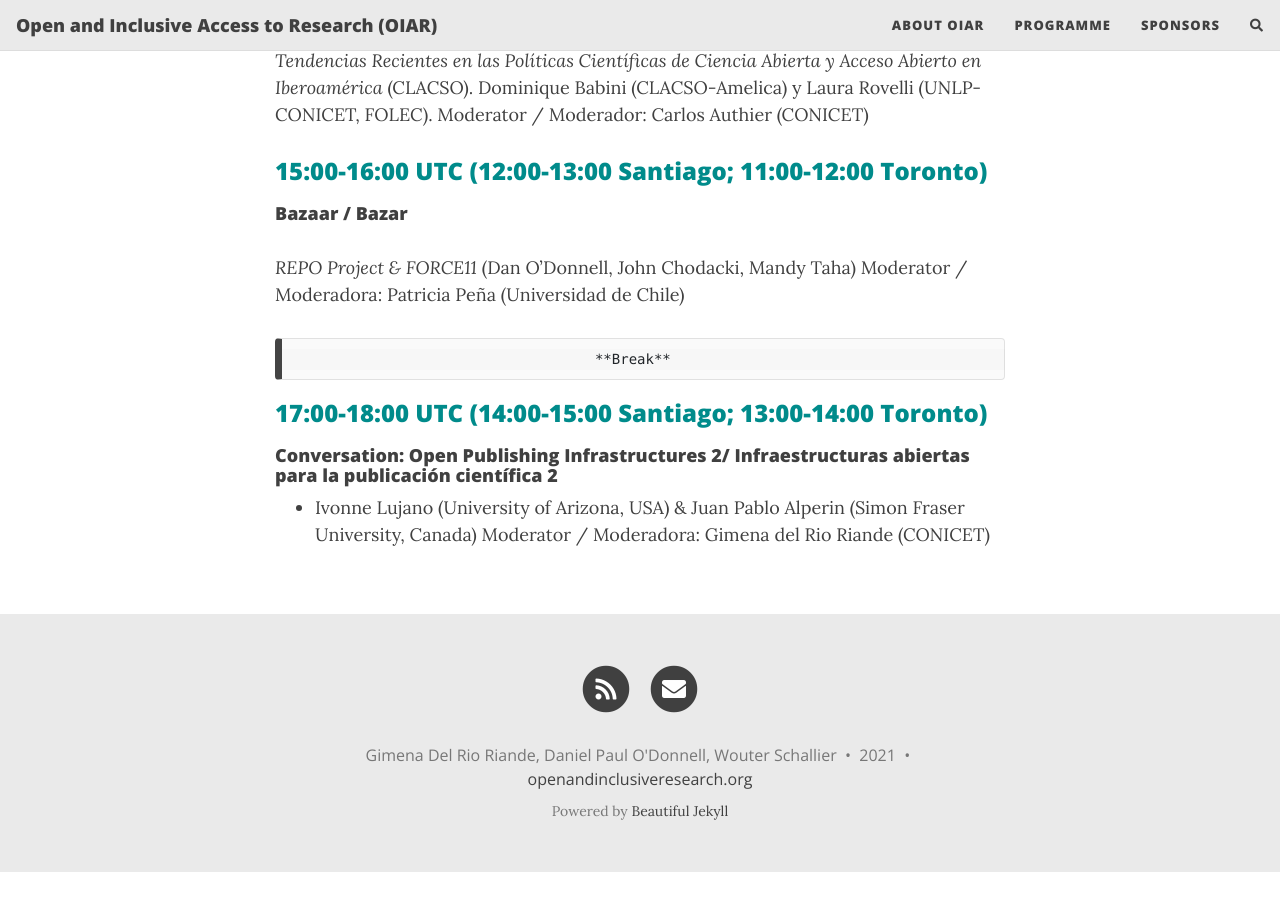
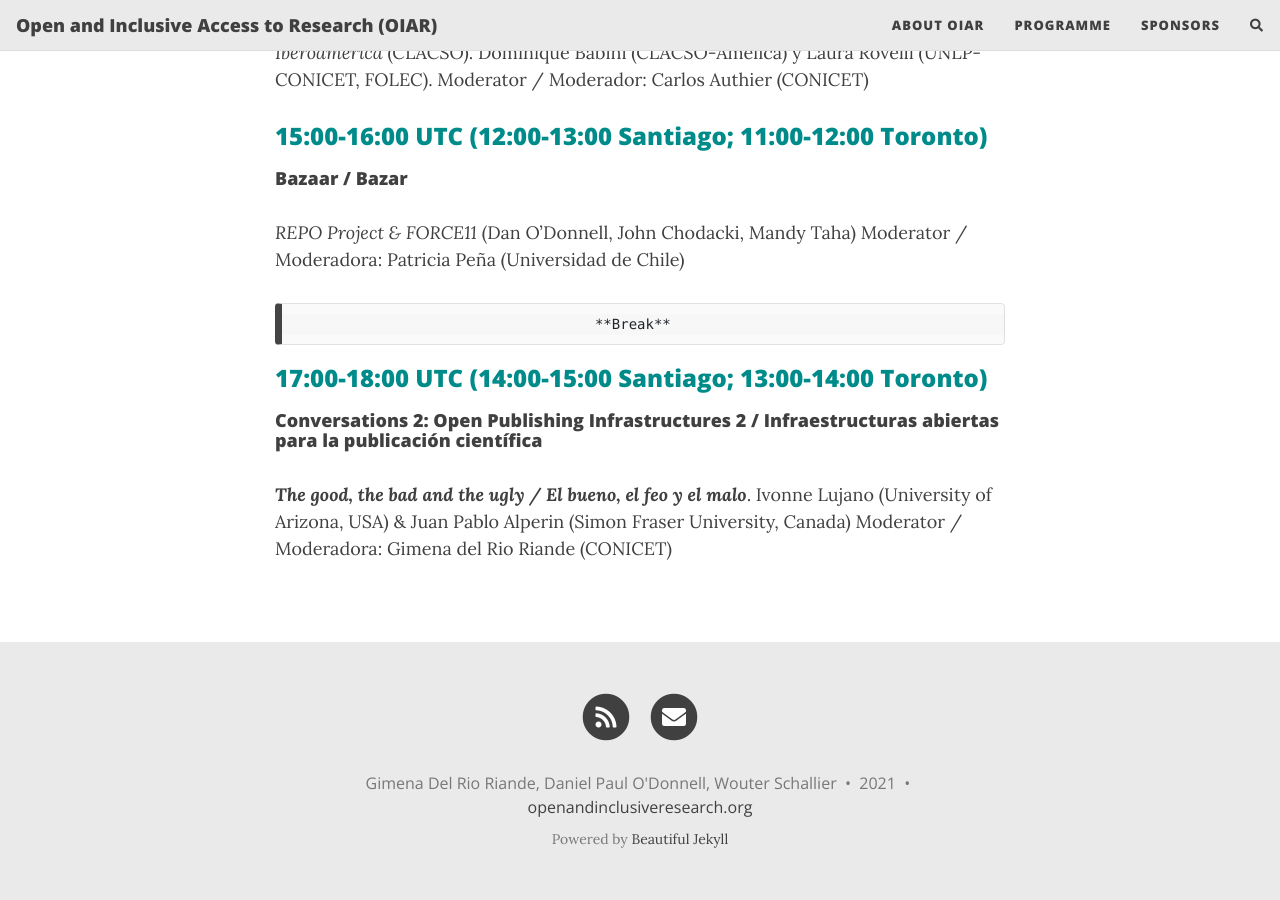
Before and after one commit to caedmon5/OIAR, a Jekyll site: the page built from programme.md, in a window 1280 px wide and 900 px high, scrolled down 2292 px. Built offline with Jekyll 4.4.1, drawn with Linux system fonts in a browser that asks for light colours; nearby versions of some CDN libraries; comment, search, counter and statistics services are not loaded; before the commit the page ends 3164 px from its top, so only the background shows below that; some of the changed text lies outside the part shown.

Commit message:
prueba 8

```diff
--- a/programme.md
+++ b/programme.md
@@ -3,10 +3,10 @@ layout: page
 title: Programme / Programa
 subtitle: Open and Inclusive Access to Research, November 8-11, 2021
 ---
-
 # Monday / Lunes 8
 ### <span style="color: DarkCyan;">14:00-15:30 UTC (11:00-12:30 Santiago; 10:00-11:30 Toronto)</span>
 #### Paralell Workshops 1
+
 1. ***Digital Rights and Ethical Usage of (Big) Data / Derechos digitales y usos éticos de (grandes) datos***. Maria Paz Hermosilla (Universidad Adolfo Ibañez, Chile) (Spanish).
 2. ***Translation Systems for Global Knowledge Justice / Sistemas de traducción para un conocimiento justo y  global***. Simon Worthington (FORCE11) (English).
 
@@ -14,6 +14,7 @@ subtitle: Open and Inclusive Access to Research, November 8-11, 2021
 
 ### <span style="color: DarkCyan;">17:00-18:00 UTC (14:00-15:00 Santiago; 13:00-14:00 Toronto)</span>
 #### Paralell Workshops 2
+
 1. ***Metrics and alternative metrics in Scholarly Publishing / Métricas y alternativas en la publicación científica***. Josmel Pacheco (Universidad San Ignacio de Loyola, Peru) (Spanish).
 2. ***Reimagining Educational Practices for Open (REPO) Workbook***. Nathan Woods (University of Lethbridge) (English).
 
@@ -22,15 +23,17 @@ subtitle: Open and Inclusive Access to Research, November 8-11, 2021
 # Tuesday / Martes 9
 ### <span style="color: DarkCyan;">14:00-15:30 UTC (11:00-12:30 Santiago; 10:00-11:30 Toronto)</span>
 #### Debate: Open Science on a Global Scale / Ciencia Abierta a escala global
-* ***The Value of Open Science / El valor de la Ciencia Abierta***. Jean-Claude Burgelman (Free University of Brussels)
-* ***The Brave New World? Turning Open Science Principles into Practice / Un mundo feliz? Tranformando los principios de la Ciencia Abierta en prácticas***. Paul Ayris (UCL Library Services)
-* Arianna Becerril (Redalyc, Amelica)
+
+***The Value of Open Science / El valor de la Ciencia Abierta***. Jean-Claude Burgelman (Free University of Brussels)
+***The Brave New World? Turning Open Science Principles into Practice / Un mundo feliz? Tranformando los principios de la Ciencia Abierta en prácticas***. Paul Ayris (UCL Library Services)
+Arianna Becerril (Redalyc, Amelica)
 Moderator / Moderador: Wouter Schallier
 
                                         **Break**
 
 ### <span style="color: DarkCyan;">17:00-18:00 UTC (14:00-15:00 Santiago; 13:00-14:00 Toronto)</span>
-#### Conversation: Open Publishing Infrastructures 1 / Infraestructuras abiertas para la publicación científica 1
+#### Conversations 1: Open Publishing Infrastructures 1 / Infraestructuras abiertas para la publicación científica
+
 ***LAReferencia and Érudit***. Bianca Amaro (IBICT) and Tanja Niemann (Érudit Consortium)
 Moderator /Moderador: Fernando Piraquive (Universidad Nacional de Colombia)
 
@@ -51,17 +54,20 @@ Moderator /Moderador: Fernando Piraquive (Universidad Nacional de Colombia)
 # Thursday / Jueves 11
 ### <span style="color: DarkCyan;">14:00-15:00 UTC (11:00-12:00 Santiago; 10:00-11:00 Toronto)</span>
 #### Book presentation and debate / Presentación de libro y debate
+
 _Tendencias Recientes en las Políticas Científicas de Ciencia Abierta y Acceso Abierto en Iberoamérica_ (CLACSO). Dominique Babini (CLACSO-Amelica) y Laura Rovelli (UNLP-CONICET, FOLEC).
 Moderator / Moderador: Carlos Authier (CONICET)
 
 ### <span style="color: DarkCyan;">15:00-16:00 UTC (12:00-13:00 Santiago; 11:00-12:00 Toronto)</span>
 #### Bazaar / Bazar
+
 _REPO Project & FORCE11_ (Dan O'Donnell, John Chodacki, Mandy Taha)
 Moderator / Moderadora: Patricia Peña (Universidad de Chile)
 
                                         **Break**
 
 ### <span style="color: DarkCyan;">17:00-18:00 UTC (14:00-15:00 Santiago; 13:00-14:00 Toronto)</span>
-#### Conversation: Open Publishing Infrastructures 2/ Infraestructuras abiertas para la publicación científica 2
-* Ivonne Lujano (University of Arizona, USA) & Juan Pablo Alperin (Simon Fraser University, Canada)
+#### Conversations 2: Open Publishing Infrastructures 2 / Infraestructuras abiertas para la publicación científica
+
+***The good, the bad and the ugly / El bueno, el feo y el malo***. Ivonne Lujano (University of Arizona, USA) & Juan Pablo Alperin (Simon Fraser University, Canada)
 Moderator / Moderadora: Gimena del Rio Riande (CONICET)
```
